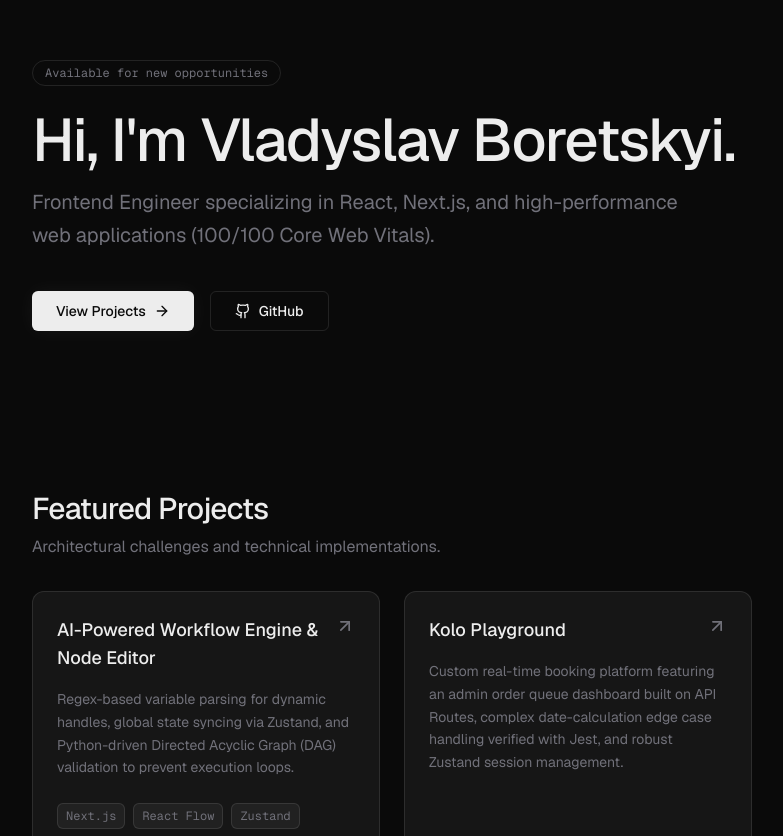
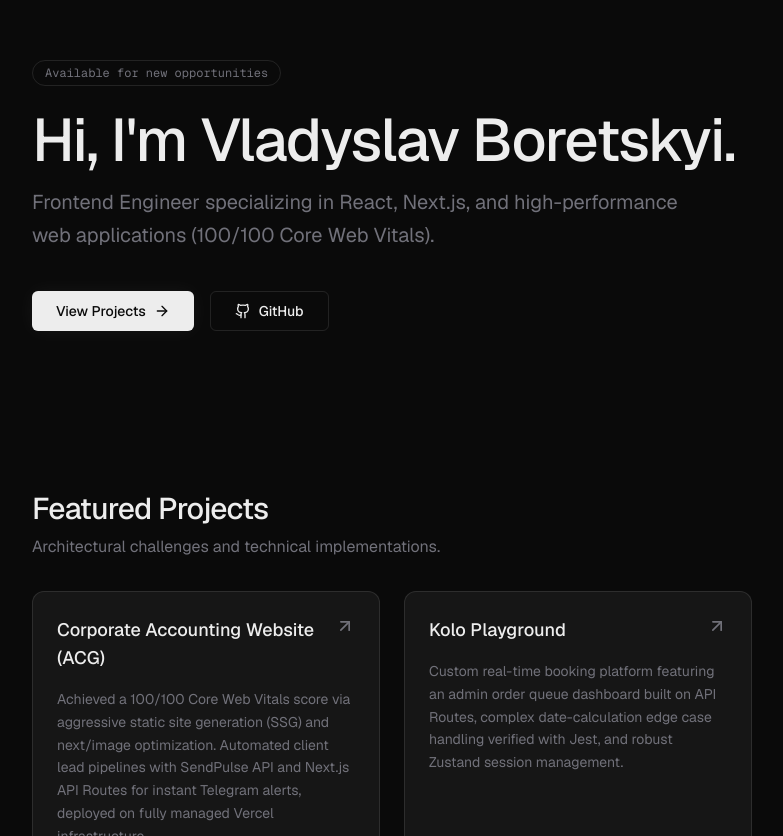
Before and after one commit to BoretskyVladyslav/boretskyi-dev-portfolio, a Next.js app: page / in a window 1280 px wide. Shown: the part 116-952 px from the top of the page, without its empty margins (248-1031 px from the left). Built offline with nearby package versions, Linux system fonts and the light colour scheme.

Commit message:
refactor: replace node editor project with ACG accounting platform

```diff
--- a/src/components/Projects.tsx
+++ b/src/components/Projects.tsx
@@ -5,11 +5,11 @@ import { ArrowUpRight } from "lucide-react";
 
 const projects = [
   {
-    title: "AI-Powered Workflow Engine & Node Editor",
-    link: "#",
-    tech: ["Next.js", "React Flow", "Zustand", "FastAPI"],
+    title: "Corporate Accounting Website (ACG)",
+    link: "https://buh.acg-ua.com",
+    tech: ["Next.js", "Sanity.io", "Tailwind CSS", "SendPulse API"],
     architecture:
-      "Regex-based variable parsing for dynamic handles, global state syncing via Zustand, and Python-driven Directed Acyclic Graph (DAG) validation to prevent execution loops.",
+      "Achieved a 100/100 Core Web Vitals score via aggressive static site generation (SSG) and next/image optimization. Automated client lead pipelines with SendPulse API and Next.js API Routes for instant Telegram alerts, deployed on fully managed Vercel infrastructure.",
   },
   {
     title: "Kolo Playground",
```
